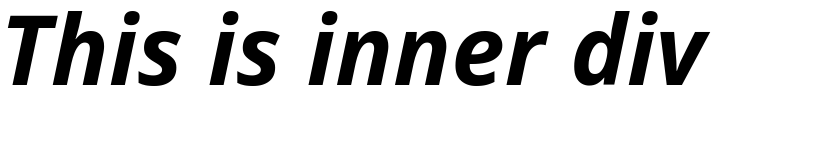
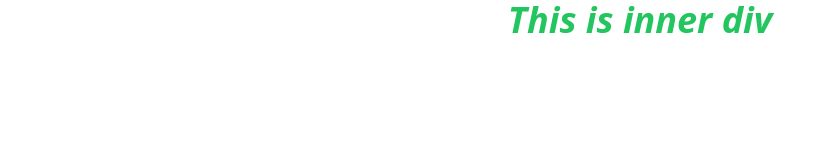
Before and after one commit to bunyawats/hello-tailwind, a website: page public/index.html in a window 1280 px wide. Shown: the whole page, without its empty margins (0-828 px from the left). Drawn offline with Linux system fonts and the light colour scheme.

Commit message:
text-4xl italic font-bold text-center text-green-500

```diff
--- a/public/index.html
+++ b/public/index.html
@@ -10,7 +10,7 @@
 
 <body>
 
-        <div class="text-8xl italic font-bold" >This is inner div</div>
+        <div class="text-4xl italic font-bold text-center text-green-500" >This is inner div</div>
 
 </body>
 
```
Also changed, not shown: public/styles.css.
